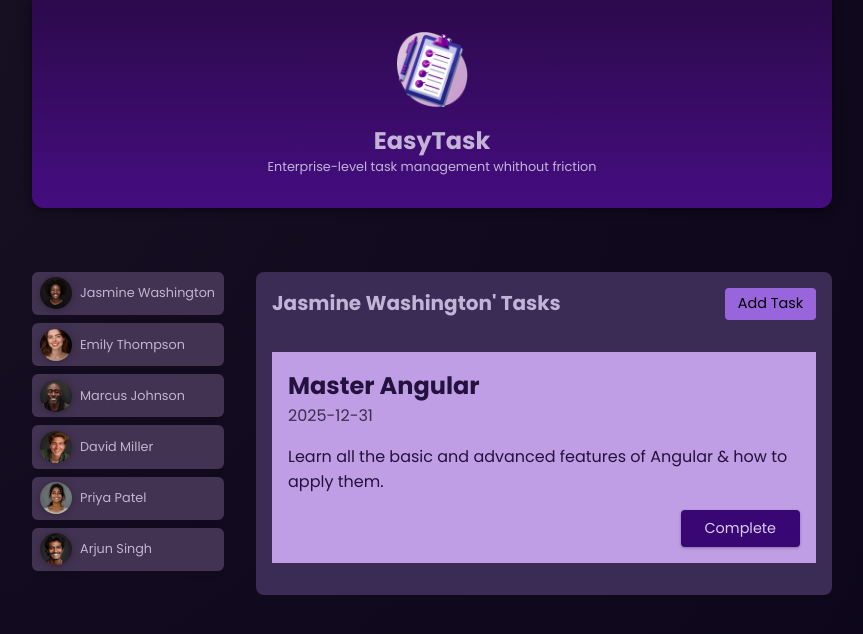
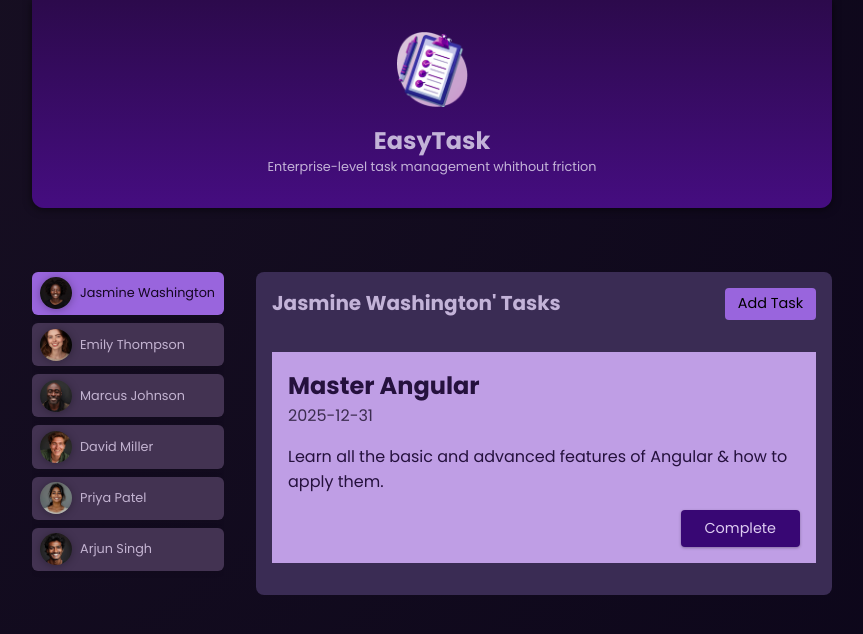
Before and after one commit to Henrique-Barbosaa/task-management, an Angular app: page / in a window 1280 px wide. Both pictures are taken after a click on the button "Jasmine Washington". Shown: the top 634 px of the page, without its empty margins (208-1071 px from the left). Built offline with nearby package versions, Linux system fonts and the light colour scheme.

Commit message:
criando e capturando evento para completar uma Task

```diff
--- a/src/app/app.component.html
+++ b/src/app/app.component.html
@@ -3,7 +3,7 @@
   <ul id="users">
     @for (user of users; track user.id) {
       <li>
-        <app-user [user]="user" (select)="onSelectUser($event)"/>
+        <app-user [user]="user" [selected]="user.id === seletedUser?.id" (select)="onSelectUser($event)"/>
       </li>
     }
   </ul>
--- a/src/app/tasks/task/task.component.html
+++ b/src/app/tasks/task/task.component.html
@@ -3,6 +3,6 @@
     <time>{{ task.dueDate }}</time>
     <p>{{ task.summary }}</p>
     <p class="actions">
-        <button>Complete</button>
+        <button (click)="onCompleteTask()">Complete</button>
     </p>
 </article>
--- a/src/app/tasks/task/task.component.ts
+++ b/src/app/tasks/task/task.component.ts
@@ -1,4 +1,4 @@
-import { Component, Input } from '@angular/core';
+import { Component, EventEmitter, Input, Output } from '@angular/core';
 import { Task } from './task.model';
 
 @Component({
@@ -10,4 +10,9 @@
 })
 export class TaskComponent {
   @Input({ required: true }) task!: Task;
+  @Output() complete = new EventEmitter<string>();
+
+  onCompleteTask() {
+    this.complete.emit(this.task.id);
+  }
 }
--- a/src/app/tasks/tasks.component.html
+++ b/src/app/tasks/tasks.component.html
@@ -8,7 +8,7 @@
     <ul>
         @for (task of selectedUserTasks; track task.id) {
             <li>
-                <app-task [task]="task"/>
+                <app-task [task]="task" (complete)="onCompleteTask($event)"/>
             </li>
         }
     </ul>
--- a/src/app/tasks/tasks.component.ts
+++ b/src/app/tasks/tasks.component.ts
@@ -40,4 +40,8 @@
     get selectedUserTasks() {
         return this.tasks.filter((task) => task.userId === this.userId);
     }
+
+    onCompleteTask(id: string) {
+        this.tasks = this.tasks.filter((task) => task.id !== id);
+    }
 }
--- a/src/app/user/user.component.html
+++ b/src/app/user/user.component.html
@@ -1,5 +1,5 @@
 <div>
-  <button (click)="onSelectUser()">
+  <button [class.active]="selected" (click)="onSelectUser()">
     <img [src]="imagePath" [alt]="user.name" />
     <span>{{ user.name }}</span>
   </button>
--- a/src/app/user/user.component.ts
+++ b/src/app/user/user.component.ts
@@ -10,6 +10,7 @@
 })
 export class UserComponent {
   @Input({ required: true }) user!: User;
+  @Input({ required: true }) selected!: boolean;
   @Output() select = new EventEmitter<string>();
 
   get imagePath() {
```
